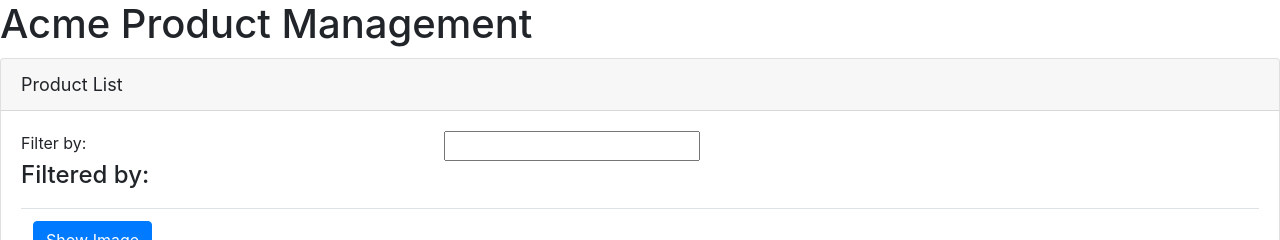
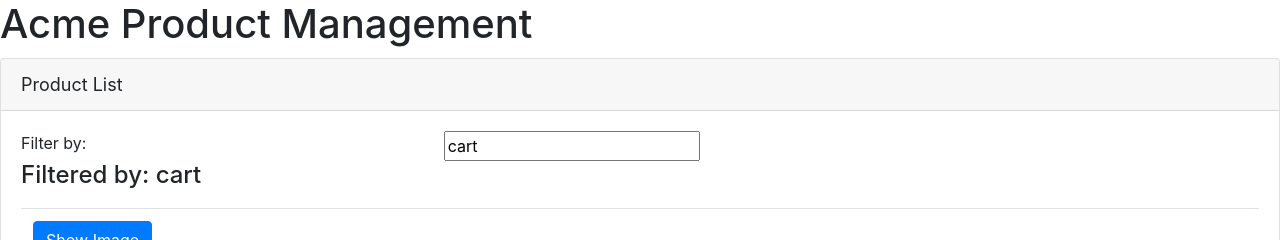
Before and after one commit to nathanc85/APM-Start, an Angular app: page / in a window 1280 px wide. Shown: the top 240 px of the page. Built offline with nearby package versions, Linux system fonts and the light colour scheme.

Commit message:
Double binding the filted input. Button text changes its text based on clicking.

```diff
--- a/src/app/app.module.ts
+++ b/src/app/app.module.ts
@@ -1,5 +1,6 @@
 import { BrowserModule } from '@angular/platform-browser';
 import { NgModule } from '@angular/core';
+import { FormsModule} from '@angular/forms';
 
 import { AppComponent } from './app.component';
 import { ProductListComponent } from './products/product-list.component';
@@ -10,7 +11,8 @@
     ProductListComponent
   ],
   imports: [
-    BrowserModule
+    BrowserModule,
+    FormsModule
   ],
   bootstrap: [AppComponent]
 })
--- a/src/app/products/product-list.component.html
+++ b/src/app/products/product-list.component.html
@@ -9,12 +9,13 @@
                 Filter by:
             </div>
             <div class="col-md-2">
-                <input type="text" />
+                <input type="text"
+                    [(ngModel)]='listFilter'/>
             </div>
         </div>
         <div class="row">
             <div class="col-md-6">
-                <h4>Filtered by:</h4>
+                <h4>Filtered by: {{listFilter}}</h4>
             </div>
         </div>
         <div class="table-responsive">
@@ -25,7 +26,7 @@
                             <button
                             class="btn btn-primary"
                             (click)='toggleImage()'>
-                                Show Image
+                                {{showImage ? 'Hide' : 'Show'}} Image
                             </button>
                         </th>
                         <th>Product</th>
--- a/src/app/products/product-list.component.ts
+++ b/src/app/products/product-list.component.ts
@@ -9,6 +9,7 @@
     imageWidth: number = 50;
     imageMargin: number = 2;
     showImage: boolean = false;
+    listFilter: string = 'cart';
     products: any[] = [
         {
             "productId": 1,
```
